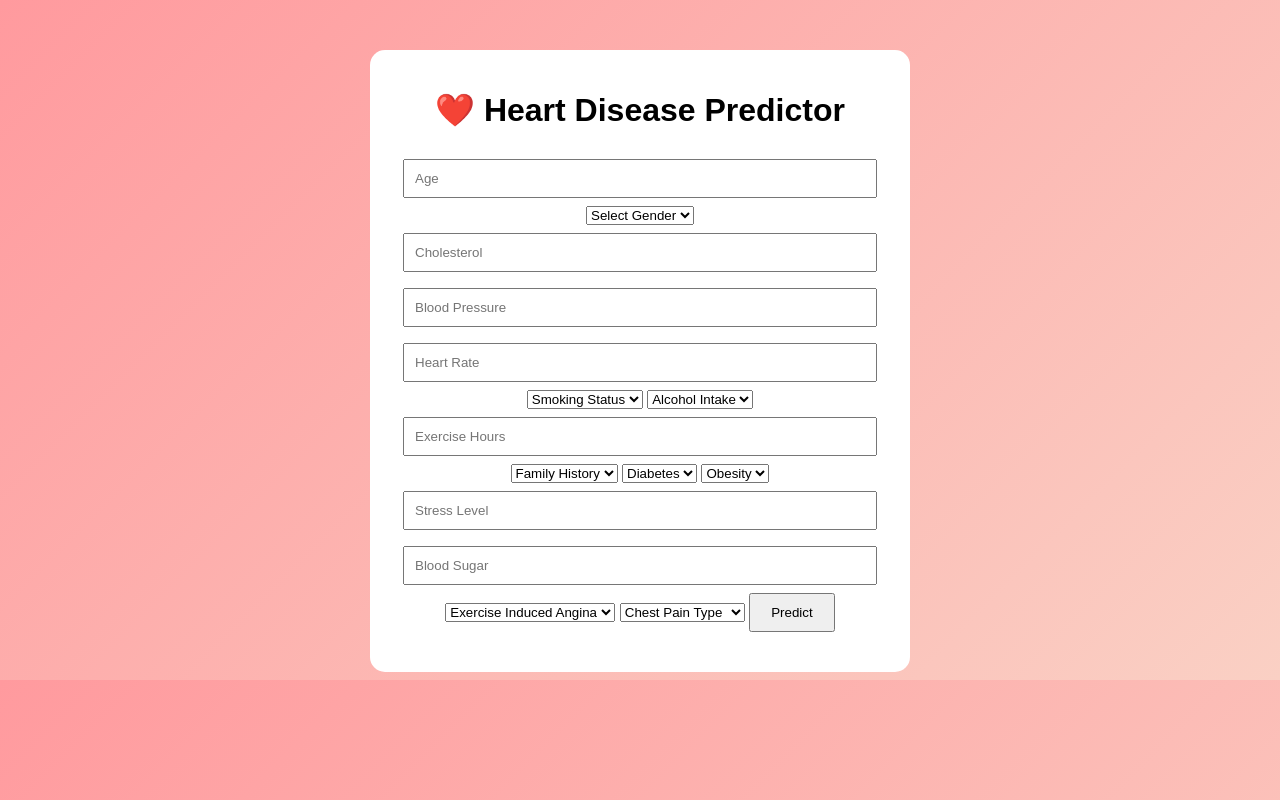
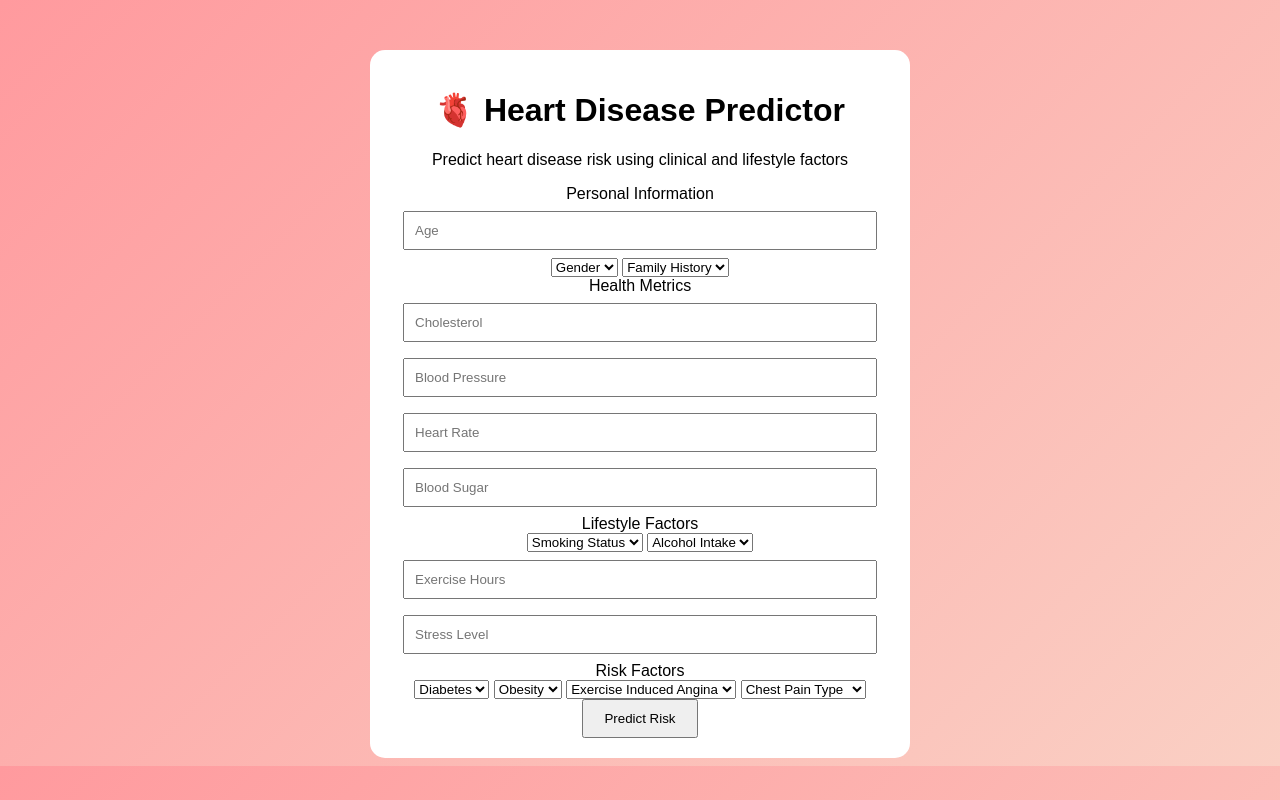
Before and after one commit to niranjanarakesh/Heart-Disease-Prediction-Flask-, a Flask app: page / in a window 1280 px wide. Run offline with Flask 3, Linux system fonts and the light colour scheme; parts of the project's set-up code (start-up, migrations or seed data) failed here and were passed over.

Commit message:
Enhance index.html
Updated the HTML structure

```diff
--- a/templates/index.html
+++ b/templates/index.html
@@ -1,32 +1,57 @@
 <!DOCTYPE html>
-<html>
+<html lang="en">
 
 <head>
+    <meta charset="UTF-8">
+    <meta name="viewport" content="width=device-width, initial-scale=1.0">
     <title>Heart Disease Predictor</title>
     <link rel="stylesheet" href="{{ url_for('static', filename='style.css') }}">
 </head>
 
 <body>
 
+    <div class="gradient-1"></div>
+    <div class="gradient-2"></div>
+    <div class="gradient-3"></div>
+
     <div class="container">
 
-        <h1>❤️ Heart Disease Predictor</h1>
+        <h1>🫀 Heart Disease Predictor</h1>
+        <p class="subtitle">
+            Predict heart disease risk using clinical and lifestyle factors
+        </p>
 
         <form action="/predict" method="POST">
+
+            <div class="section-title">Personal Information</div>
 
             <input type="number" name="age" placeholder="Age" required>
 
             <select name="gender" required>
-                <option value="">Select Gender</option>
+                <option value="">Gender</option>
                 <option value="1">Male</option>
                 <option value="0">Female</option>
             </select>
+
+            <select name="family_history" required>
+                <option value="">Family History</option>
+                <option value="1">Yes</option>
+                <option value="0">No</option>
+            </select>
+
+            <div></div>
+
+            <div class="section-title">Health Metrics</div>
 
             <input type="number" name="cholesterol" placeholder="Cholesterol" required>
 
             <input type="number" name="blood_pressure" placeholder="Blood Pressure" required>
 
             <input type="number" name="heart_rate" placeholder="Heart Rate" required>
+
+            <input type="number" step="0.1" name="blood_sugar" placeholder="Blood Sugar" required>
+
+            <div class="section-title">Lifestyle Factors</div>
 
             <select name="smoking" required>
                 <option value="">Smoking Status</option>
@@ -43,11 +68,9 @@
 
             <input type="number" step="0.1" name="exercise_hours" placeholder="Exercise Hours" required>
 
-            <select name="family_history" required>
-                <option value="">Family History</option>
-                <option value="1">Yes</option>
-                <option value="0">No</option>
-            </select>
+            <input type="number" step="0.1" name="stress_level" placeholder="Stress Level" required>
+
+            <div class="section-title">Risk Factors</div>
 
             <select name="diabetes" required>
                 <option value="">Diabetes</option>
@@ -60,10 +83,6 @@
                 <option value="1">Yes</option>
                 <option value="0">No</option>
             </select>
-
-            <input type="number" step="0.1" name="stress_level" placeholder="Stress Level" required>
-
-            <input type="number" step="0.1" name="blood_sugar" placeholder="Blood Sugar" required>
 
             <select name="angina" required>
                 <option value="">Exercise Induced Angina</option>
@@ -79,11 +98,15 @@
                 <option value="3">Typical Angina</option>
             </select>
 
-            <button type="submit">Predict</button>
+            <button type="submit">Predict Risk</button>
 
         </form>
 
-        <h2>{{ prediction_text }}</h2>
+        {% if prediction_text %}
+        <div class="result-card">
+            {{ prediction_text }}
+        </div>
+        {% endif %}
 
     </div>
 
```
